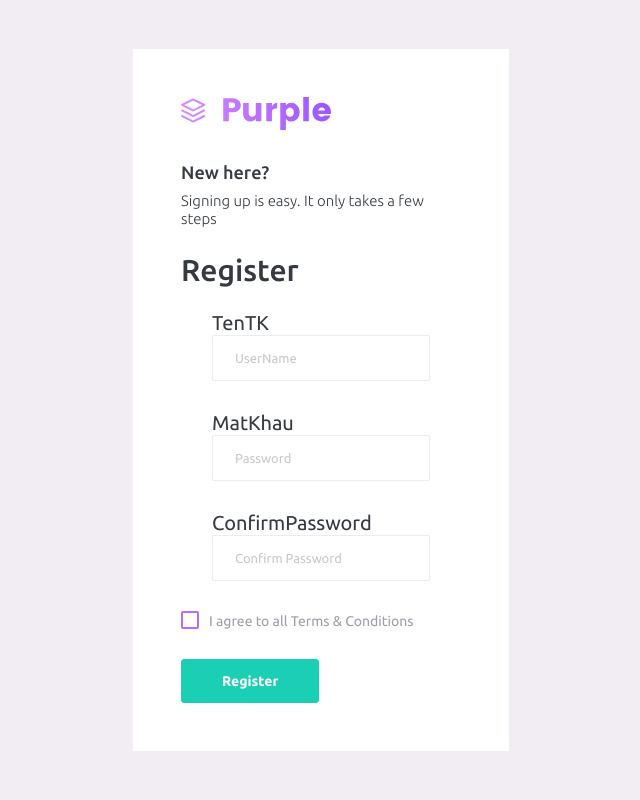
After one commit to Just-a-lurker/BTLLTW, an ASP.NET Core app: template BTLW/Views/Account/Register.cshtml in a window 1280 px wide. The commit adds this page. Shown: the whole page, without its empty margins (319-959 px from the left). Run offline with ASP.NET Core 8, Linux system fonts and the light colour scheme; the template is opened without the code that fills it, so the values that code supplies are empty; the project's own start-up code is not run, and a stand-in starts its controllers and pages; some libraries are stand-ins or nearby versions.

Commit message:
alo
toi day

```diff
--- a/BTLW/Areas/Admin/Controllers/HomeAdminController.cs
+++ b/BTLW/Areas/Admin/Controllers/HomeAdminController.cs
@@ -1,3 +1,4 @@
+using BTLW.Models.Authentication;
 using Microsoft.AspNetCore.Mvc;
 
 namespace BTLW.Areas.Admin.Controllers
@@ -9,6 +10,7 @@ namespace BTLW.Areas.Admin.Controllers
 	{
 		[Route("")]
 		[Route("index")]
+		[Authentication]
 		public IActionResult Index()
 		{
 			return View();
--- a/BTLW/Program.cs
+++ b/BTLW/Program.cs
@@ -3,6 +3,8 @@ var builder = WebApplication.CreateBuilder(args);
 // Add services to the container.
 builder.Services.AddControllersWithViews();
 
+
+builder.Services.AddSession();
 var app = builder.Build();
 
 // Configure the HTTP request pipeline.
@@ -19,10 +21,10 @@ app.UseStaticFiles();
 app.UseRouting();
 
 app.UseAuthorization();
-
+app.UseSession();
 app.MapControllerRoute(
     name: "default",
-    pattern: "{controller=Home}/{action=Index}/{id?}");
+    pattern: "{controller=Access}/{action=Login}/{id?}");
 //app.MapControllerRoute(
 //    name: "admin",
 //    pattern: "{controller=Home}/{action=Index}/{id?}");
--- /dev/null
+++ b/BTLW/Views/Account/Register.cshtml
@@ -0,0 +1,36 @@
+@model BTLW.ViewModel.RegisterVM;
+@{
+    ViewData["Title"] = "Register";
+    Layout = "~/Views/Shared/_LayoutRegister.cshtml";
+}
+
+<h2>Register</h2>
+@using (Html.BeginForm("Register","Account",FormMethod.Post))
+{
+    <div class="group">
+        <div class="form-control-lg">
+            @Html.LabelFor(temp=>temp.TenTK)
+            @Html.TextBoxFor(temp=>temp.TenTK,new{placeholder="UserName",@class="form-control"})
+            @Html.ValidationMessageFor(temp=>temp.TenTK)
+        </div>
+        <div class="form-control-lg">
+            @Html.LabelFor(temp=>temp.MatKhau)
+            @Html.PasswordFor(temp=>temp.MatKhau,new{placeholder="Password",@class="form-control"})
+            @Html.ValidationMessageFor(temp=>temp.MatKhau)
+        </div>
+        <div class="form-control-lg">
+            @Html.LabelFor(temp=>temp.ConfirmPassword)
+            @Html.PasswordFor(temp=>temp.ConfirmPassword,new{placeholder="Confirm Password",@class="form-control"})
+            @Html.ValidationMessageFor(temp=>temp.ConfirmPassword)
+        </div>
+        <div class="mb-4">
+            <div class="form-check">
+                <label class="form-check-label text-muted">
+                    <input type="checkbox" class="form-check-input"> I agree to all Terms & Conditions
+                </label>
+            </div>
+        </div>
+        <button type="submit" class="btn btn-success">Register</button>
+    </div>
+
+}
--- /dev/null
+++ b/BTLW/Views/Shared/_LayoutRegister.cshtml
@@ -0,0 +1,88 @@
+<!DOCTYPE html>
+<html lang="en">
+<head>
+    <!-- Required meta tags -->
+    <meta charset="utf-8">
+    <meta name="viewport" content="width=device-width, initial-scale=1, shrink-to-fit=no">
+    <title>Purple Admin</title>
+    <!-- plugins:css -->
+    <link rel="stylesheet" href="../../AdminLayout/assets/vendors/mdi/css/materialdesignicons.min.css">
+    <link rel="stylesheet" href="../../AdminLayout/assets/vendors/css/vendor.bundle.base.css">
+    <!-- endinject -->
+    <!-- Plugin css for this page -->
+    <!-- End plugin css for this page -->
+    <!-- inject:css -->
+    <!-- endinject -->
+    <!-- Layout styles -->
+    <link rel="stylesheet" href="../../AdminLayout/assets/css/style.css">
+    <!-- End layout styles -->
+    <link rel="shortcut icon" href="../../AdminLayout/assets/images/favicon.ico" />
+</head>
+<body>
+    <div class="container-scroller">
+        <div class="container-fluid page-body-wrapper full-page-wrapper">
+            <div class="content-wrapper d-flex align-items-center auth">
+                <div class="row flex-grow">
+                    <div class="col-lg-4 mx-auto">
+                        <div class="auth-form-light text-left p-5">
+                            <div class="brand-logo">
+                                <img src="../../AdminLayout/assets/images/logo.svg">
+                            </div>
+                            <h4>New here?</h4>
+                            <h6 class="font-weight-light">Signing up is easy. It only takes a few steps</h6>
+                            <form class="pt-3">
+                             @RenderBody()
+                                @* div class="form-group">
+                                    <input type="text" class="form-control form-control-lg" id="exampleInputUsername1" placeholder="Username">
+                                </div>
+                                <div class="form-group">
+                                    <input type="email" class="form-control form-control-lg" id="exampleInputEmail1" placeholder="Email">
+                                </div>
+                                <div class="form-group">
+                                    <select class="form-control form-control-lg" id="exampleFormControlSelect2">
+                                        <option>Country</option>
+                                        <option>United States of America</option>
+                                        <option>United Kingdom</option>
+                                        <option>India</option>
+                                        <option>Germany</option>
+                                        <option>Argentina</option>
+                                    </select>
+                                </div>
+                                <div class="form-group">
+                                    <input type="password" class="form-control form-control-lg" id="exampleInputPassword1" placeholder="Password">
+                                </div>
+                                <div class="mb-4">
+                                    <div class="form-check">
+                                        <label class="form-check-label text-muted">
+                                            <input type="checkbox" class="form-check-input"> I agree to all Terms & Conditions
+                                        </label>
+                                    </div>
+                                </div>
+                                <div class="mt-3">
+                                    <a class="btn btn-block btn-gradient-primary btn-lg font-weight-medium auth-form-btn" href="../../index.html">SIGN UP</a>
+                                </div>
+                                <div class="text-center mt-4 font-weight-light">
+                                    Already have an account? <a href="login.html" class="text-primary">Login</a>
+                                </div> *@
+                            </form>
+                        </div>
+                    </div>
+                </div>
+            </div>
+            <!-- content-wrapper ends -->
+        </div>
+        <!-- page-body-wrapper ends -->
+    </div>
+    <!-- container-scroller -->
+    <!-- plugins:js -->
+    <script src="../../AdminLayout/assets/vendors/js/vendor.bundle.base.js"></script>
+    <!-- endinject -->
+    <!-- Plugin js for this page -->
+    <!-- End plugin js for this page -->
+    <!-- inject:js -->
+    <script src="../../AdminLayout/assets/js/off-canvas.js"></script>
+    <script src="../../AdminLayout/assets/js/hoverable-collapse.js"></script>
+    <script src="../../AdminLayout/assets/js/misc.js"></script>
+    <!-- endinject -->
+</body>
+</html>
```
Also changed, not shown: BTLW/Areas/Admin/Controllers/AccessController.cs (+9 -3 lines), BTLW/Areas/Admin/Views/Access/Login.cshtml (deleted, +0 -15 lines), BTLW/Areas/Admin/Views/Shared/_LayoutAdmin.cshtml (+17 -16 lines), BTLW/Controllers/AccountController.cs (added, +18 -0 lines), BTLW/Models/Authentication/Authentication.cs (added, +21 -0 lines), BTLW/Startup.cs (added, +12 -0 lines), BTLW/ViewModel/RegisterVM.cs (added, +20 -0 lines), BTLW/Views/Access/Login.cshtml (added, +98 -0 lines), BTLW/BTLW.csproj.
